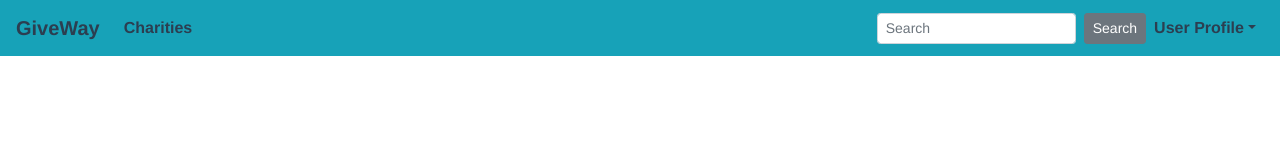
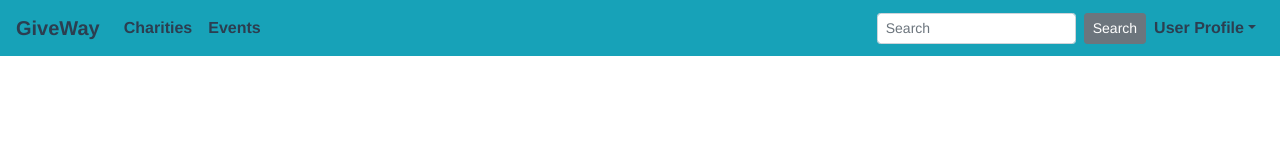
Before and after one commit to vinitshah24/Volunteer-Application, a Vue app in the folder views/: page /about in a window 1280 px wide. Shown: the top 160 px of the page. Built offline with nearby package versions, Linux system fonts and the light colour scheme.

Commit message:
Adding Navbar item and path to page

```diff
--- a/views/src/components/Navbar.vue
+++ b/views/src/components/Navbar.vue
@@ -7,6 +7,10 @@
     <b-collapse id="nav-collapse" is-nav>
       <b-navbar-nav>
         <b-nav-item to="/charities">Charities</b-nav-item>
+      </b-navbar-nav>
+
+      <b-navbar-nav>
+        <b-nav-item to="/events">Events</b-nav-item>
       </b-navbar-nav>
 
       <!-- Right aligned nav items -->
--- a/views/src/router/index.js
+++ b/views/src/router/index.js
@@ -24,6 +24,15 @@ const routes = [
     name: "SignIn",
     component: () =>
     import("../components/SignIn.vue")
+  },
+  {
+    path: "/events",
+    name: "Events",
+    // route level code-splitting
+    // this generates a separate chunk (about.[hash].js) for this route
+    // which is lazy-loaded when the route is visited.
+    component: () =>
+      import(/* webpackChunkName: "about" */ "../views/Events.vue")
   }
 ];
 
```
